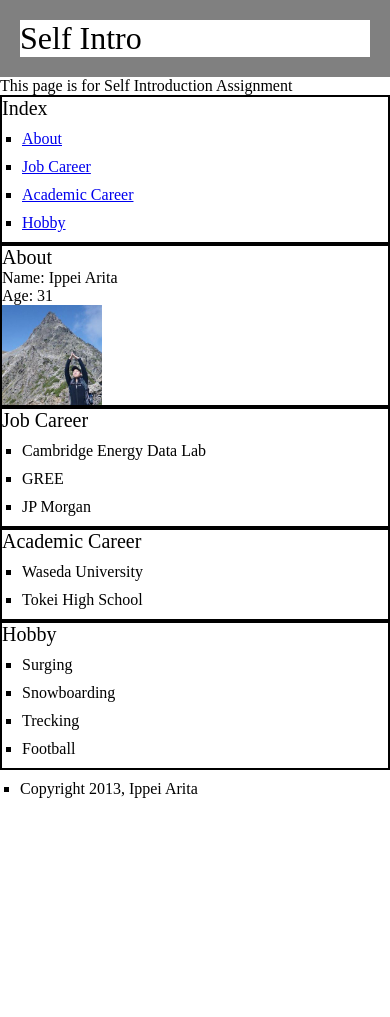
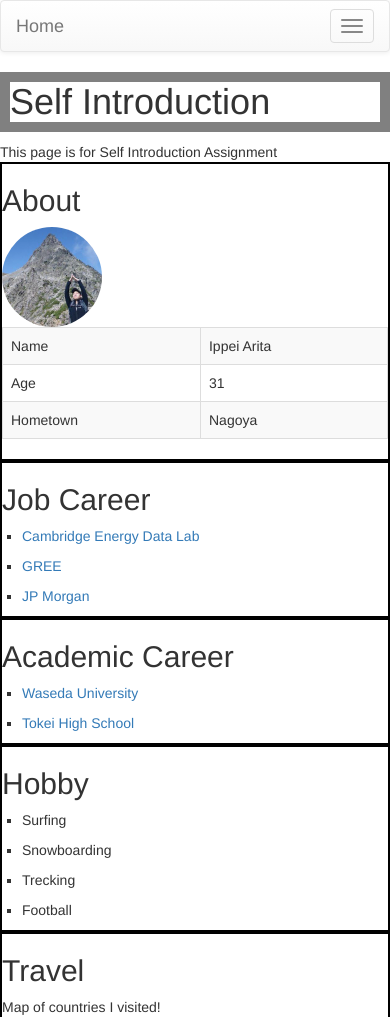
Before and after one commit to peisan/WasedaMobileProgrammingClass, a PHP site: page /selfintro.html in a window 390 px wide. Shown: the top 1017 px of the page. Before the commit the page ends 798 px from the top, so only its background shows below. Run offline with PHP 8.4, Linux system fonts and the light colour scheme; some libraries are stand-ins or nearby versions.

Commit message:
updated self introduction

```diff
--- a/css/main.css
+++ b/css/main.css
@@ -41,7 +41,7 @@ input[type=image]{
 
 /* elements */
 h1{
-  border: 20px solid grey;
+  border: 10px solid grey;
   font-size: 32px;
 }
 
--- a/index.html
+++ b/index.html
@@ -45,6 +45,7 @@ This page is for Mobile Programing class in Waseda University.
     <li><a href="jqm.html">JQueryMobile Sample</a></li>
     <li><a href="googlecharts.html">Google Charts Sample</a></li>
     <li><a href="bootstrap.html">Twitter Bootstrap Sample</a></li>
+    <li><a href="selfintro.html">Self Introduction</a></li>
   </ul>
 </nav>
 
--- a/selfintro.html
+++ b/selfintro.html
@@ -1,5 +1,4 @@
-<!DOCTYPE htlm>
-<html lang="ja">
+<!DOCTYPE htlm> <html lang="ja">
 <head>
   <title>Self Introduction</title>
   <meta http-equiv="content-type" content="text/html; charset=utf-8" />
@@ -23,9 +22,38 @@
 
 <body>
 
+<nav class="navbar navbar-default">
+  <div class="navbar-header">
+    <button id="bt" class="navbar-toggle" data-toggle="collapse" data-target=".target">
+      <span class="icon-bar"></span>
+      <span class="icon-bar"></span>
+      <span class="icon-bar"></span>
+    </button>
+    <a class="navbar-brand" href="index.html">Home</a>
+  </div>
+
+  <div id="um" class="collapse navbar-collapse target">
+    <ul class="nav navbar-nav">
+      <li><a href="#about"><span class="glyphicon glyphicon-info-sign"></span>About</a></li>
+    </ul>
+    <ul class="nav navbar-nav">
+      <li><a href="#job_career"><span class="glyphicon glyphicon-wrench">Job Career</span></a></li>
+    </ul>
+    <ul class="nav navbar-nav">
+      <li><a href="#academic_career"><span class="glyphicon glyphicon-pencil"></span>Academic Career</a></li>
+    </ul>
+    <ul class="nav navbar-nav">
+      <li><a href="#hobby"><span class="glyphicon glyphicon-star">Hobby</span></a></li>
+    </ul>
+    <ul class="nav navbar-nav">
+      <li><a href="#food"><span class="glyphicon glyphicon-cutlery">Food</a></span></li>
+    </ul>
+
+  </div>
+</nav>
+
 <header>
-  <a name="top"></a>
-  <h1>Self Intro</h1>
+  <h1>Self Introduction</h1>
 </header>
 
 <div id="content">
@@ -34,48 +62,59 @@
 This page is for Self Introduction Assignment
 </div>
 
-<nav class="bordered">
-  <h2>Index</h2>
-  <ul>
-    <li><a href="#about">About</a></li>
-    <li><a href="#job_career">Job Career</a></li>
-    <li><a href="#academic_career">Academic Career</a></li>
-    <li><a href="#hobby">Hobby</a></li>
-  </ul>
-</nav>
-
 <div id="about" class="bordered">
   <h2>About</h2>
-<div>Name: Ippei Arita</div>
-<div>Age: 31</div>
-<img src="image/profile.jpg" width=100></img>
+  <div class="row">
+    <div class="col-sm-3">
+      <img src="image/profile.jpg" class="img-circle" width=100></img>
+    </div>
+    <div class="col-sm-9">
+      <table id="table" class="table table-striped table-bordered table-hover">
+        <tr><td>Name</td><td>Ippei Arita</td></tr>
+        <tr><td>Age</td><td>31</td></tr>
+        <tr><td>Hometown</td><td>Nagoya</td></tr>
+      </table>
+    </div>
+  </div>
 </div>
 
 <div id="job_career" class="bordered">
   <h2>Job Career</h2>
   <ul>
-<li>Cambridge Energy Data Lab</li>
-<li>GREE</li>
-<li>JP Morgan</li>
+    <li><a href="http://camenergydatalab.com/">Cambridge Energy Data Lab</a></li>
+    <li><a href="http://gree.net/">GREE</a></li>
+    <li><a href="http://www.jpmorgan.com/">JP Morgan</a></li>
   </ul>
 </div>
 
 <div id="academic_career" class="bordered">
   <h2>Academic Career</h2>
   <ul>
-<li>Waseda University</li>
-<li>Tokei High School</li>
+    <li><a href="http://www.waseda.jp/">Waseda University</a></li>
+    <li><a href="http://www.tokai-jh.ed.jp/">Tokei High School</a></li>
   </ul>
-
 </div>
 
 <div id="hobby" class="bordered">
   <h2>Hobby</h2>
   <ul>
-<li>Surging</li>
+    <li>Surfing</li>
     <li>Snowboarding</li>
     <li>Trecking</li>
     <li>Football</li>
+  </ul>
+</div>
+
+<div id="travel" class="bordered">
+  <h2>Travel</h2>
+  Map of countries I visited!
+  <div id="chart_div"></div>
+<div>
+
+<div id="food" class="bordered">
+  <h2>Food</h2>
+   <ul>
+    <li>anything delicious :)</li>
   </ul>
 </div>
 
@@ -84,6 +123,13 @@ This page is for Self Introduction Assignment
     <li>Copyright 2013, Ippei Arita</li>
   </ul>
 </footer>
+
+<!-- CDN -->
+<script src="http://code.jquery.com/jquery-1.10.1.min.js"></script>
+<script src="http://code.jquery.com/jquery-migrate-1.2.1.min.js"></script>
+<link rel="stylesheet" href="//netdna.bootstrapcdn.com/bootstrap/3.0.0/css/bootstrap.min.css">
+<link rel="stylesheet" href="//netdna.bootstrapcdn.com/bootstrap/3.0.0/css/bootstrap-theme.min.css">
+<script src="//netdna.bootstrapcdn.com/bootstrap/3.0.0/js/bootstrap.min.js"></script>
 
 
 <script type="text/javascript">
@@ -94,9 +140,50 @@ if(window.addEventListener){
   });
 }
 
-//prompt
-//var input = window.prompt("hello");
+// collapse nav on click
+$("#um").bind("click", function(){
+  $("#um").addClass("collapse");
+  $("#um").removeClass("in");
+});
+
 </script>
+
+<script type='text/javascript' src='https://www.google.com/jsapi'></script>
+<script type='text/javascript'>
+ google.load('visualization', '1', {'packages': ['geochart']});
+ google.setOnLoadCallback(drawRegionsMap);
+
+  function drawRegionsMap() {
+    var data = google.visualization.arrayToDataTable([
+      ['Country'],
+      // Amarica
+      ['United States'],
+      ['Canada'],
+      // Europe
+      ['Germany'],
+      ['Itally'],
+      ['Netherlands'],
+      ['Russia'],
+      ['Malta'],
+      ['Turkey'],
+      // Asia
+      ['Japan'],
+      ['Malaysia'],
+      ['Taiwan'],
+      ['Hong Kong'],
+      ['Thailand'],
+      ['Indonesia'],
+      ['Cambodia'],
+      ['Australia'],
+    ]);
+
+    var options = {};
+
+    var chart = new google.visualization.GeoChart(document.getElementById('chart_div'));
+    chart.draw(data, options);
+};
+</script>
+
 
 </body>
 
```
Lines whose indentation alone changed are shown as unchanged.
